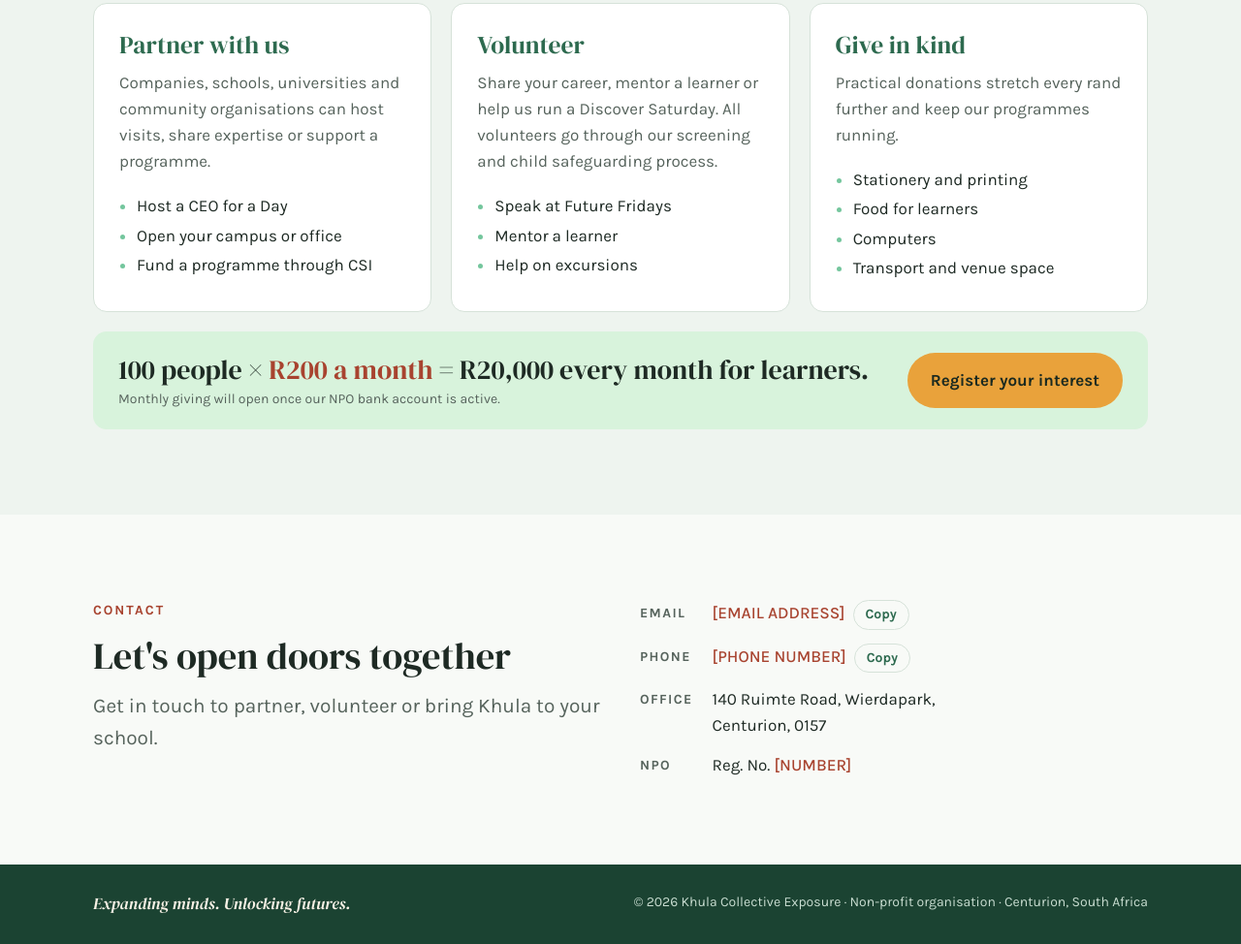
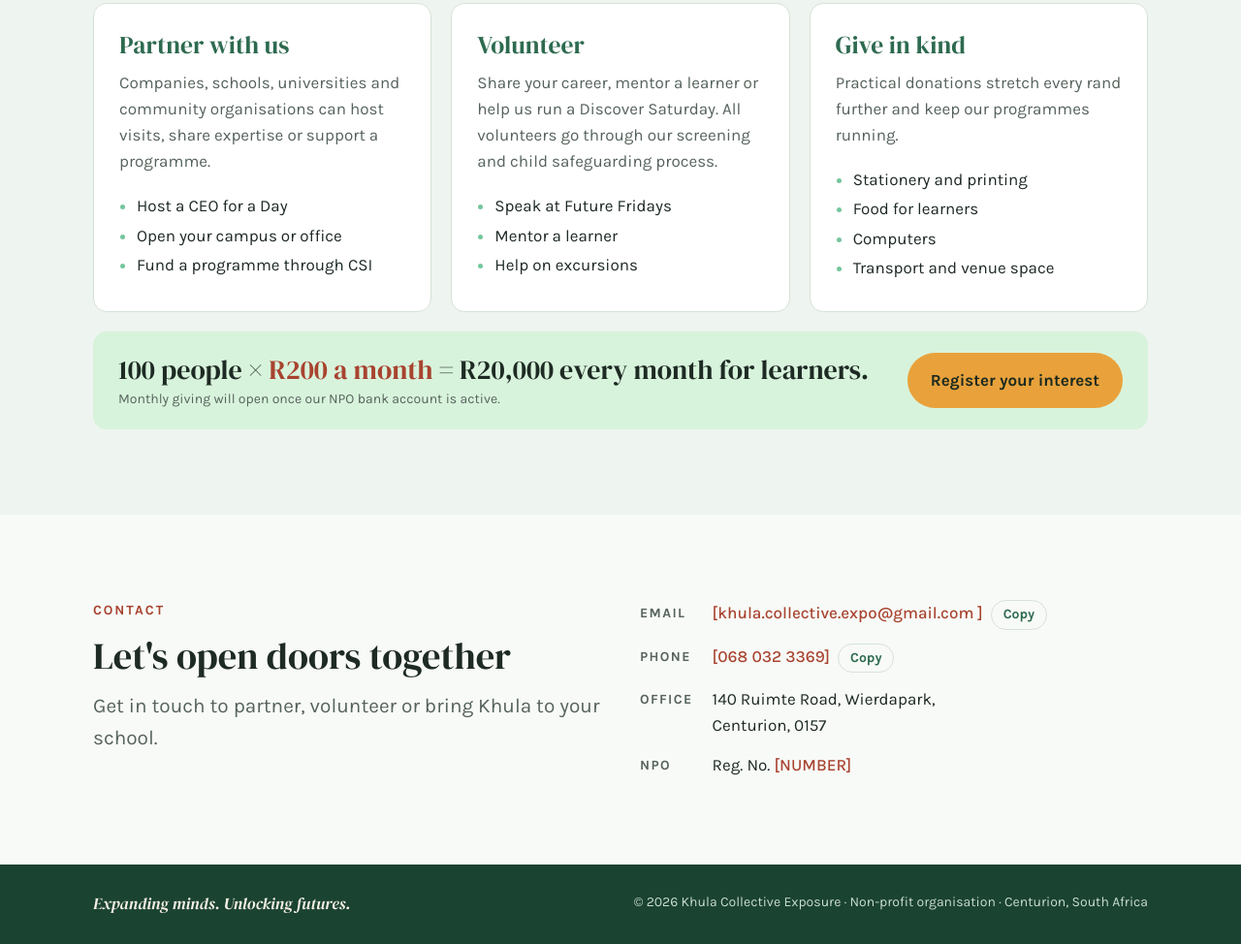
Before and after one commit to KhulaCollective/Khula-Website, a plain HTML site: page index.html in a window 1280 px wide. Shown: the part 4150-5124 px from the top of the page at 97% size. Drawn offline with Linux system fonts and the light colour scheme.

Commit message:
Update contact information in index.html

```diff
--- a/index.html
+++ b/index.html
@@ -367,8 +367,8 @@ footer em{font-family:var(--display);font-size:1.05rem;color:var(--on-forest)}
         <p class="lede">Get in touch to partner, volunteer or bring Khula to your school.</p>
       </div>
       <dl>
-        <dt>Email</dt><dd><span id="email" class="placeholder">[EMAIL ADDRESS]</span><button class="copy" type="button" data-copy="email">Copy</button></dd>
-        <dt>Phone</dt><dd><span id="phone" class="placeholder">[PHONE NUMBER]</span><button class="copy" type="button" data-copy="phone">Copy</button></dd>
+        <dt>Email</dt><dd><span id="email" class="placeholder">[khula.collective.expo@gmail.com ]</span><button class="copy" type="button" data-copy="email">Copy</button></dd>
+        <dt>Phone</dt><dd><span id="phone" class="placeholder">[068 032 3369]</span><button class="copy" type="button" data-copy="phone">Copy</button></dd>
         <dt>Office</dt><dd>140 Ruimte Road, Wierdapark,<br>Centurion, 0157</dd>
         <dt>NPO</dt><dd>Reg. No. <span class="placeholder">[NUMBER]</span></dd>
       </dl>
```
